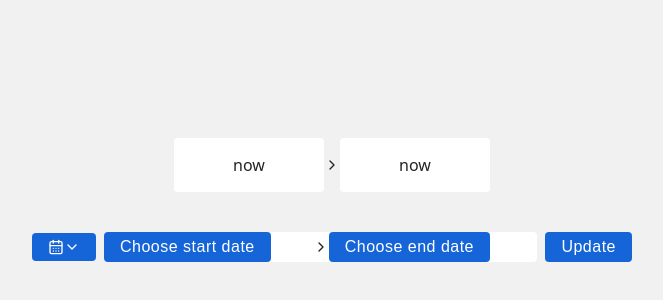
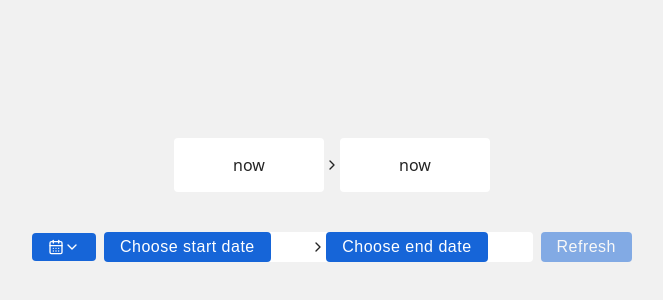
Before and after one commit to cherkasovaa/super-date-picker, a React (Vite) app: page / in a window 1280 px wide. Shown: the part 200-500 px from the top of the page, without its empty margins (308-971 px from the left). Built offline with nearby package versions, Linux system fonts and the light colour scheme.

Commit message:
feat: update submit button

```diff
--- /dev/null
+++ b/src/shared/utils/compareDates.ts
@@ -0,0 +1,13 @@
+import type { DateInput } from '@/shared/types/date';
+
+export const compareDates = (a: DateInput, b: DateInput): boolean => {
+  if (a instanceof Date && b instanceof Date) {
+    return a.getTime() === b.getTime();
+  }
+
+  if (!(a instanceof Date) && !(b instanceof Date)) {
+    return a === b;
+  }
+
+  return false;
+};
--- a/src/widgets/super-date-picker/model/types.ts
+++ b/src/widgets/super-date-picker/model/types.ts
@@ -2,5 +2,7 @@ import type { DateRange } from '@/shared/types/date';
 
 export interface SuperDatePickerProps {
   value: DateRange;
+  appliedValue: DateRange;
   onChange: (next: DateRange) => void;
+  onUpdate: () => void;
 }
--- a/src/widgets/super-date-picker/ui/SuperDatePicker.tsx
+++ b/src/widgets/super-date-picker/ui/SuperDatePicker.tsx
@@ -1,16 +1,17 @@
 import type { ValidationState } from '@/shared/types/validation';
 import { Button, Icon, Popover } from '@/shared/ui';
+import { compareDates } from '@/shared/utils/compareDates';
 import { DatePickerPresets } from '@/widgets/date-picker/ui/DatePickerPresets/DatePickerPresets';
 import { DatePickerRange } from '@/widgets/date-picker/ui/DatePickerRange';
 import type { SuperDatePickerProps } from '@/widgets/super-date-picker/model/types';
 import { useEffect, useState } from 'react';
 import styles from './SuperDatePicker.module.css';
 
-export const SuperDatePicker = ({ value, onChange }: SuperDatePickerProps) => {
+export const SuperDatePicker = ({ value, appliedValue, onChange, onUpdate }: SuperDatePickerProps) => {
   const [activePopover, setActivePopover] = useState<'presets' | 'from' | 'to' | null>(null);
   const [validation, setValidation] = useState<ValidationState>('default');
 
-  const closePopover = () => setActivePopover(null);
+  const hasChanges = !compareDates(value.from, appliedValue.from) || !compareDates(value.to, appliedValue.to);
 
   useEffect(() => {
     if (!value.from || !value.to) {
@@ -20,6 +21,8 @@ export const SuperDatePicker = ({ value, onChange }: SuperDatePickerProps) => {
 
     setValidation(value.from <= value.to ? 'success' : 'error');
   }, [value]);
+
+  const closePopover = () => setActivePopover(null);
 
   return (
     <div className={styles.wrapper}>
@@ -47,8 +50,8 @@ export const SuperDatePicker = ({ value, onChange }: SuperDatePickerProps) => {
         onChange={onChange}
         state={validation}
       />
-      <Button state={validation} disabled={validation === 'error'}>
-        Update
+      <Button state={validation} disabled={validation === 'error' || !hasChanges} onClick={onUpdate}>
+        {hasChanges ? 'Update' : 'Refresh'}
       </Button>
     </div>
   );
```
